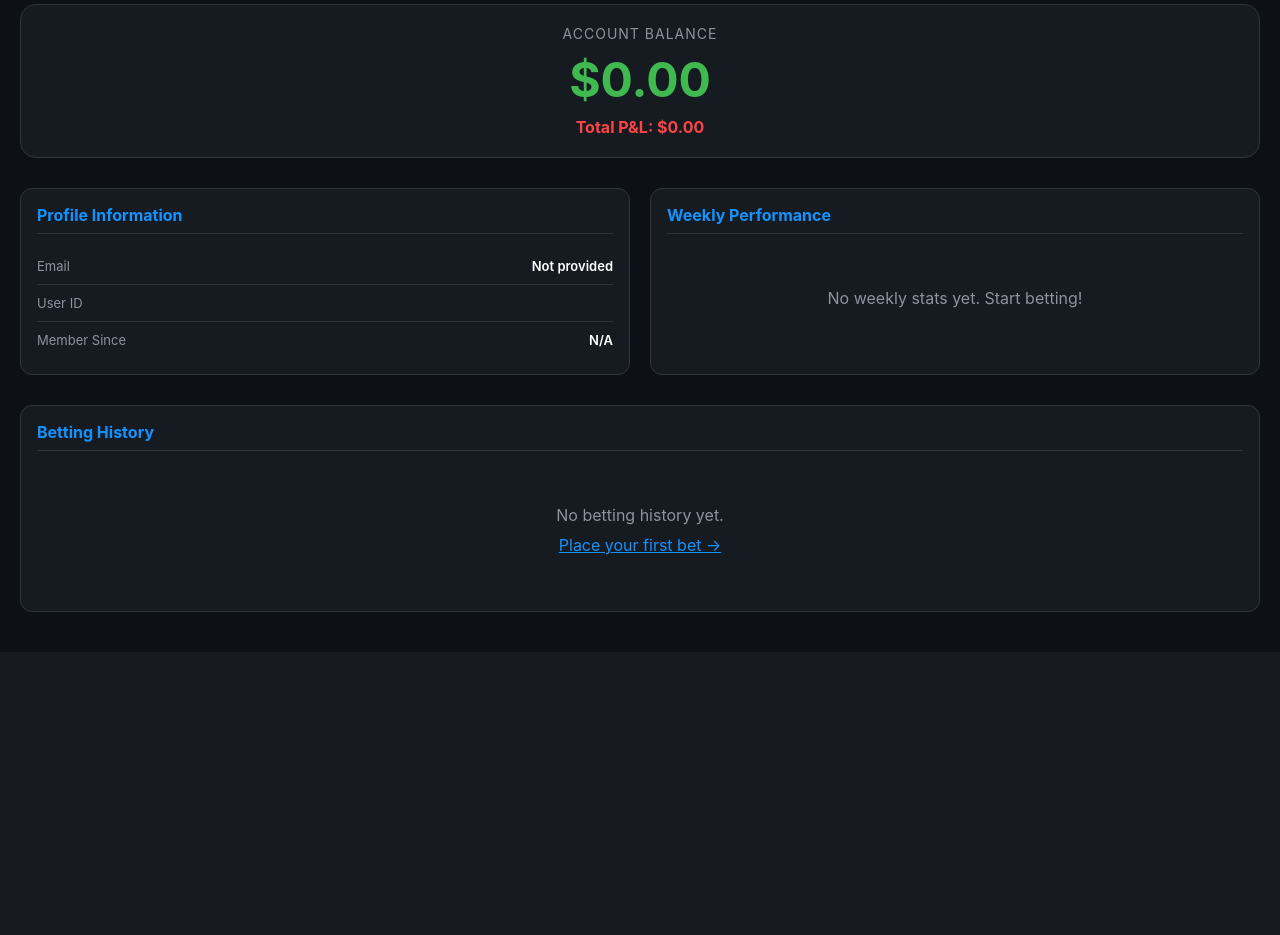
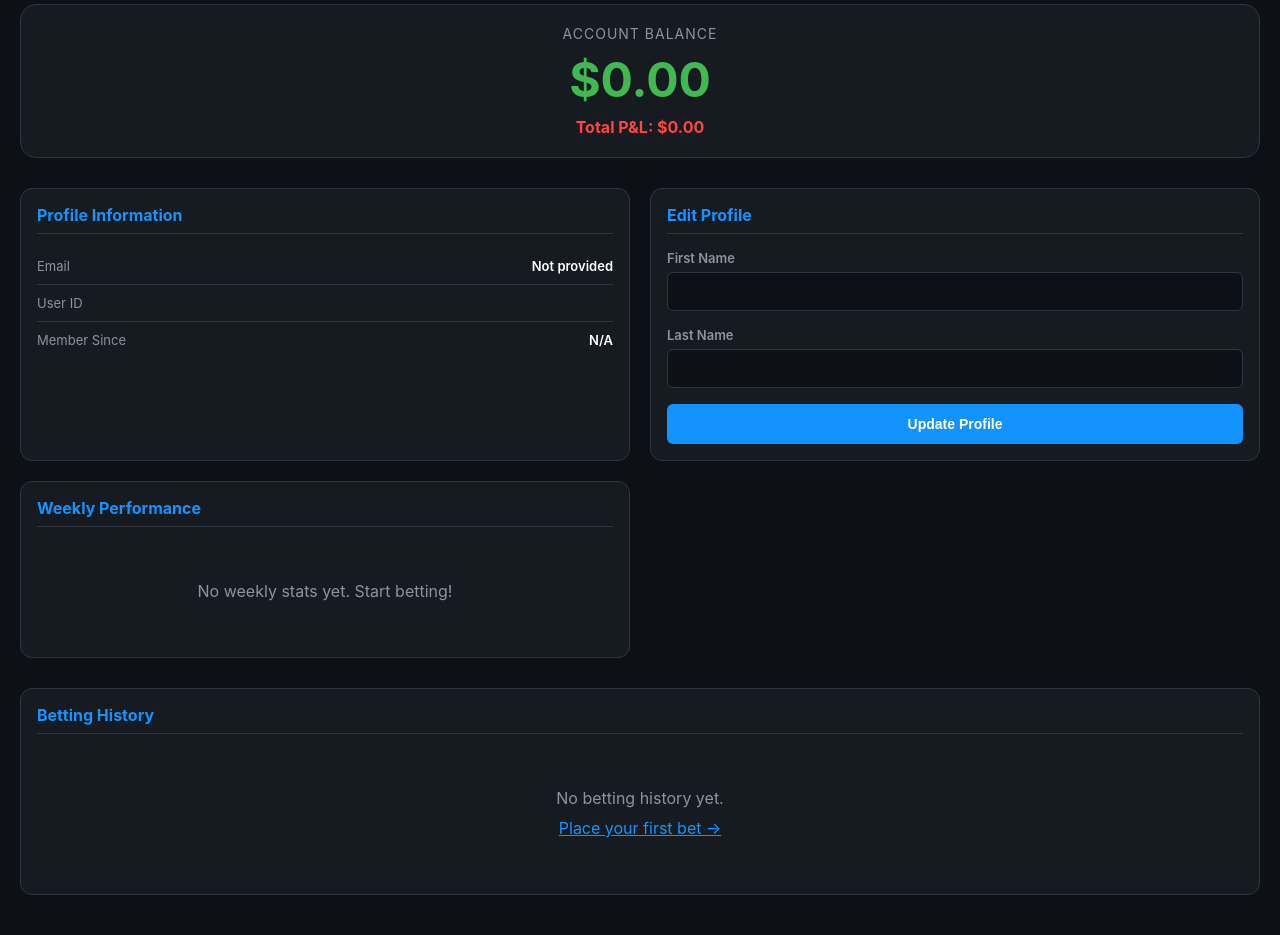
Before and after one commit to sfaizi24/TNC-Model-2025, a Flask app: template frontend/templates/account.html in a window 1280 px wide. Shown: the part 169-1104 px from the top of the page. Before the commit the page ends 781 px from the top, so only its background shows below. Run offline with Flask 3, Linux system fonts and the light colour scheme; the template is opened without the code that fills it, so the values that code supplies are empty; parts of the project's set-up code (start-up, migrations or seed data) failed here and were passed over.

Commit message:
Allow users to edit their first and last names on the account page
Adds a profile editing form to the account page in frontend/templates/account.html, including input fields for first and last names and an update button. Styles for the form and flash messages are also added.

Replit-Commit-Author: Agent
Replit-Commit-Session-Id: 8f294188-4a1c-4cfe-ae94-407f2d487cd3
Replit-Commit-Checkpoint-Type: intermediate_checkpoint
Replit-Commit-Event-Id: 180529ec-ecb4-46a2-927a-e9926baa5dea

```diff
--- a/frontend/templates/account.html
+++ b/frontend/templates/account.html
@@ -207,6 +207,81 @@
         font-weight: bold;
     }
 
+    .profile-form {
+        margin-top: 16px;
+    }
+
+    .form-group {
+        margin-bottom: 16px;
+    }
+
+    .form-label {
+        display: block;
+        color: var(--text-secondary);
+        font-size: 13px;
+        margin-bottom: 6px;
+        font-weight: 600;
+    }
+
+    .form-input {
+        width: 100%;
+        padding: 10px 12px;
+        background: var(--fanduel-dark);
+        border: 1px solid var(--fanduel-light-gray);
+        border-radius: 6px;
+        color: var(--text-primary);
+        font-size: 14px;
+        font-family: inherit;
+        transition: border-color 0.3s ease;
+    }
+
+    .form-input:focus {
+        outline: none;
+        border-color: var(--fanduel-blue);
+    }
+
+    .update-btn {
+        width: 100%;
+        padding: 12px 24px;
+        background: var(--fanduel-blue);
+        color: white;
+        border: none;
+        border-radius: 6px;
+        font-weight: 600;
+        font-size: 14px;
+        cursor: pointer;
+        transition: all 0.3s ease;
+    }
+
+    .update-btn:hover {
+        background: #0066cc;
+        transform: translateY(-1px);
+    }
+
+    .update-btn:active {
+        transform: translateY(0);
+    }
+
+    .flash-message {
+        padding: 12px 16px;
+        border-radius: 6px;
+        margin-bottom: 16px;
+        font-size: 13px;
+        font-weight: 500;
+    }
+
+    .flash-success {
+        background: rgba(63, 185, 80, 0.2);
+        color: var(--success-green);
+        border: 1px solid var(--success-green);
+    }
+
+    .flash-error {
+        background: rgba(255, 68, 68, 0.2);
+        color: #ff4444;
+        border: 1px solid #ff4444;
+    }
+
     @media (min-width: 768px) {
         .page-title {
             font-size: 28px;
@@ -252,6 +327,44 @@
             <span class="info-label">Member Since</span>
             <span class="info-value">{{ user.created_at.strftime('%Y-%m-%d') if user.created_at else 'N/A' }}</span>
         </div>
+    </div>
+
+    <div class="account-card">
+        <h3>Edit Profile</h3>
+        {% with messages = get_flashed_messages(with_categories=true) %}
+            {% if messages %}
+                {% for category, message in messages %}
+                    <div class="flash-message flash-{{ category }}">
+                        {{ message }}
+                    </div>
+                {% endfor %}
+            {% endif %}
+        {% endwith %}
+        <form method="POST" action="{{ url_for('update_profile') }}" class="profile-form">
+            <div class="form-group">
+                <label for="first_name" class="form-label">First Name</label>
+                <input
+                    type="text"
+                    id="first_name"
+                    name="first_name"
+                    class="form-input"
+                    value="{{ user.first_name or '' }}"
+                    maxlength="100"
+                >
+            </div>
+            <div class="form-group">
+                <label for="last_name" class="form-label">Last Name</label>
+                <input
+                    type="text"
+                    id="last_name"
+                    name="last_name"
+                    class="form-input"
+                    value="{{ user.last_name or '' }}"
+                    maxlength="100"
+                >
+            </div>
+            <button type="submit" class="update-btn">Update Profile</button>
+        </form>
     </div>
 
     <div class="account-card">
```
